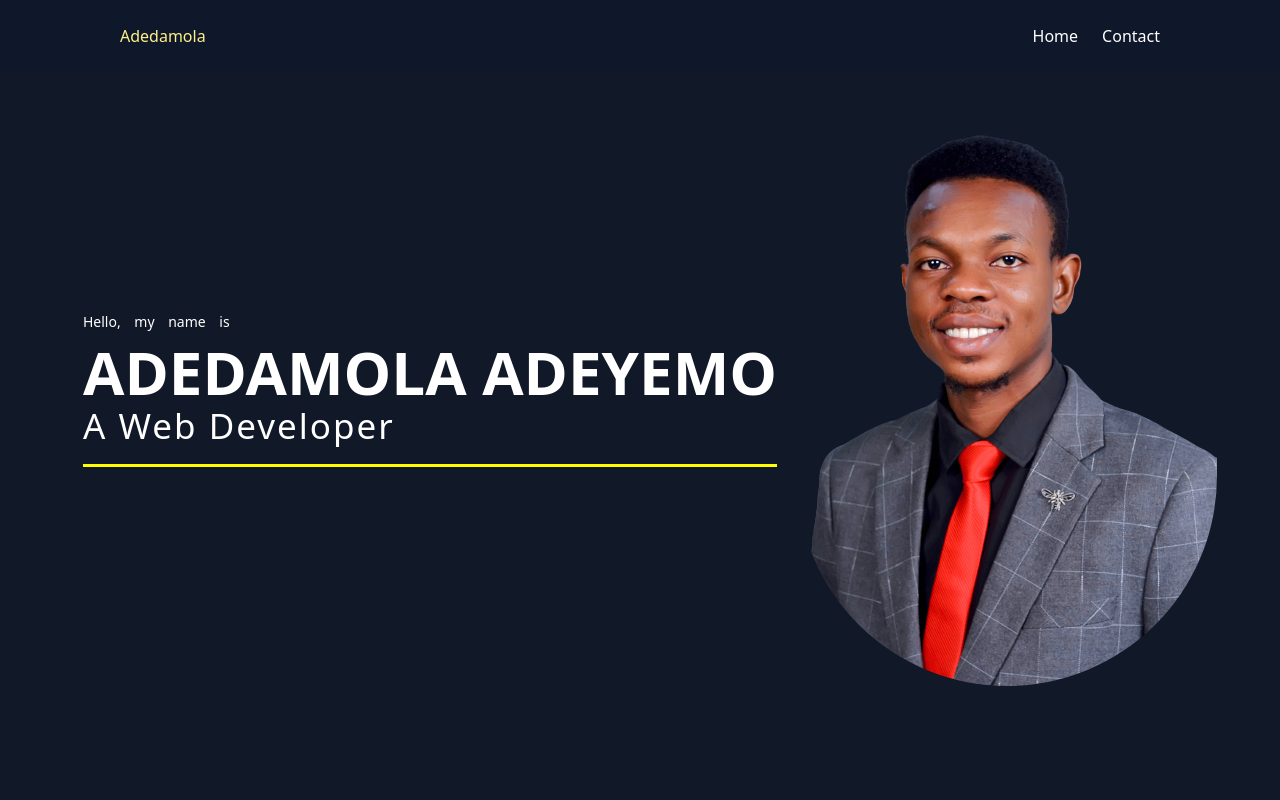
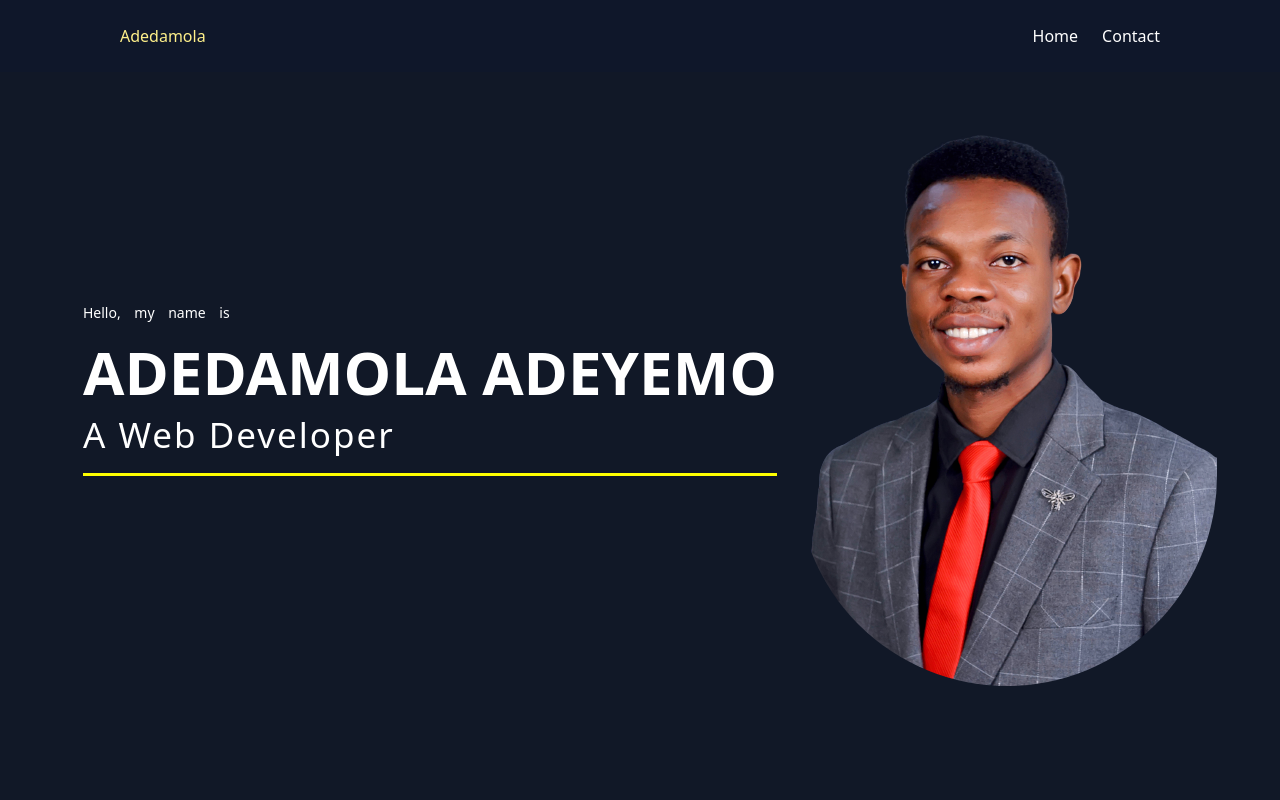
Before and after one commit to Adedamola-Adeyemo/WebDevPortfolio, a website: page index.html in a window 1280 px wide. Shown: the top 800 px of the page. Drawn offline with Linux system fonts and the light colour scheme.

Commit message:
reworked

```diff
--- a/index.html
+++ b/index.html
@@ -35,7 +35,7 @@
           <p class="text-sm md:pt-0 text-[30px]" style="word-spacing: 10px;">
             Hello, my name is
           </p>
-          <p class="text-2xl md:text-[60px]">
+          <p class="text-2xl md:text-[60px]" style="line-height: 50px;">
            <b> ADEDAMOLA ADEYEMO </b>
           </p>
           <p class="text-lg pb-6 md:text-[35px]" style="letter-spacing: 2px; border-bottom: yellow solid 3px;">
```
